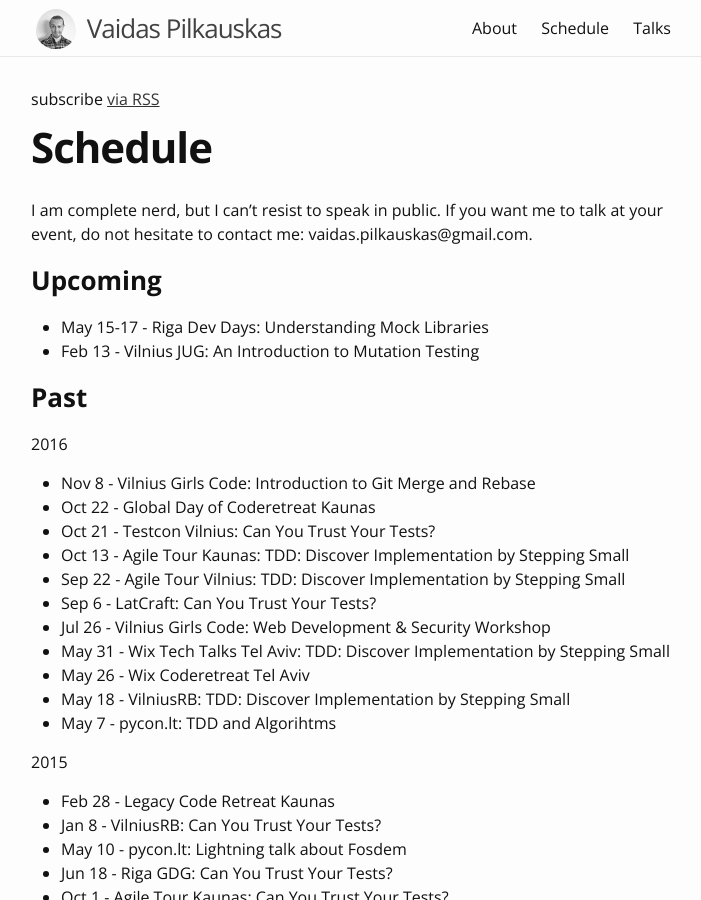
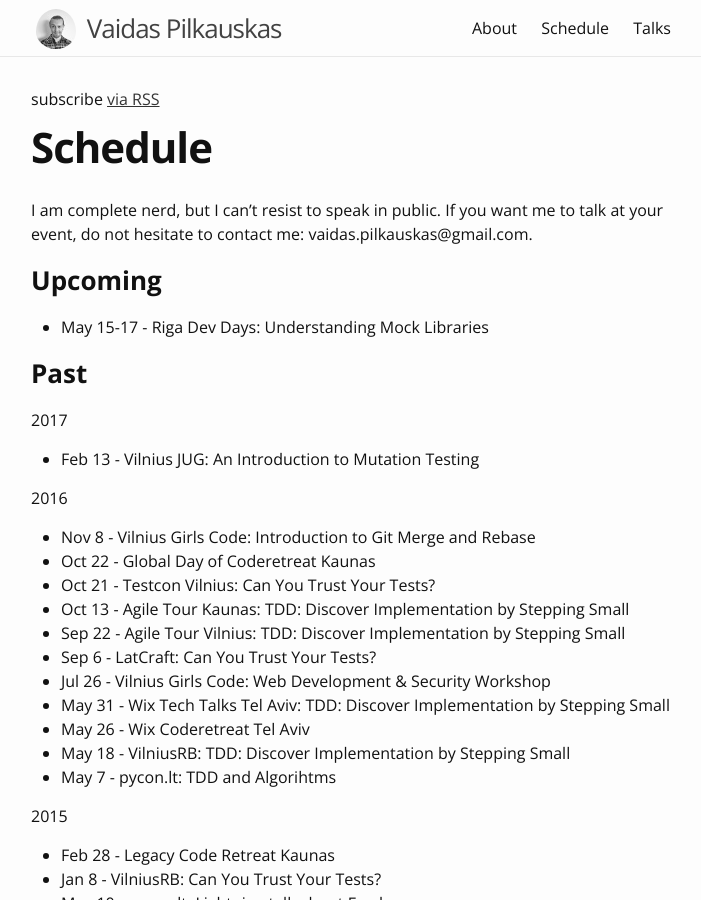
Before and after one commit to liucijus/liucijus.github.io, a Jekyll site: the page built from schedule.md, in a window 1280 px wide and 900 px high. Shown: the whole window, without its empty margins (289-990 px from the left). Built offline with Jekyll 4.4.1, drawn with Linux system fonts in a browser that asks for light colours.

Commit message:
Update past events section

```diff
--- a/schedule.md
+++ b/schedule.md
@@ -10,9 +10,12 @@ If you want me to talk at your event, do not hesitate to contact me: vaidas.pilk
 ### Upcoming
 
  * May 15-17 - Riga Dev Days: Understanding Mock Libraries
- * Feb 13 - Vilnius JUG: An Introduction to Mutation Testing
 
 ### Past
+
+2017
+
+ * Feb 13 - Vilnius JUG: An Introduction to Mutation Testing
 
 2016
 
```
